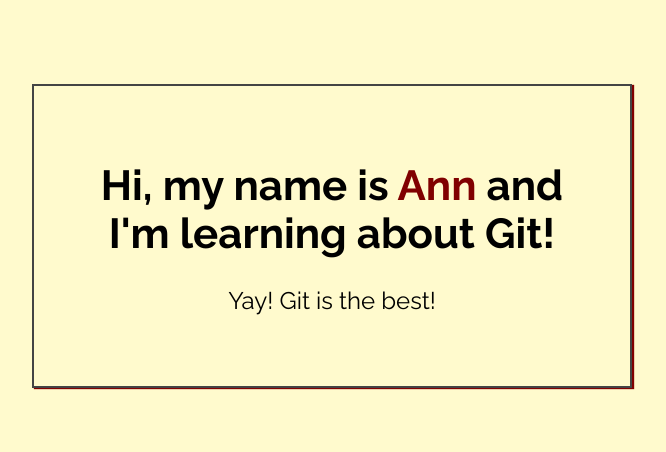
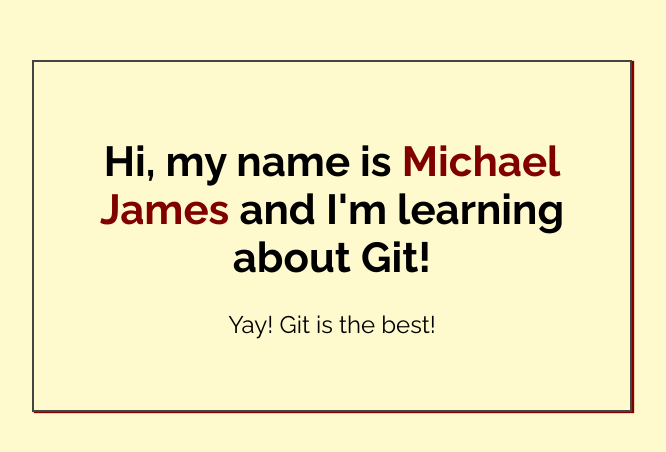
Before and after one commit to djzsmk/my-first-repo, a plain HTML site: page index.html in a window 1280 px wide. Shown: the part 164-616 px from the top of the page, without its empty margins (308-974 px from the left). Drawn offline with Linux system fonts and the light colour scheme.

Commit message:
Changed name

```diff
--- a/index.html
+++ b/index.html
@@ -14,7 +14,7 @@
 <body>
 
     <div class="greeting">
-        <h1>Hi, my name is <span class="highlight">Ann</span> and I'm learning about Git! </h1>
+        <h1>Hi, my name is <span class="highlight">Michael James</span> and I'm learning about Git! </h1>
 
         <p>Yay! Git is the best!</p>
     </div>
```
